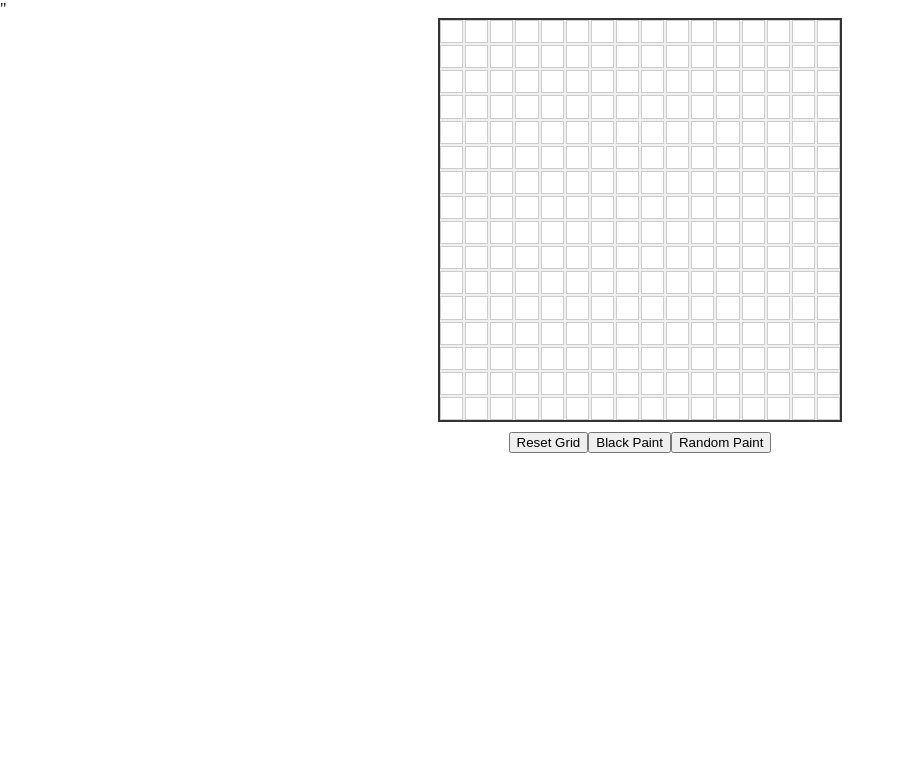
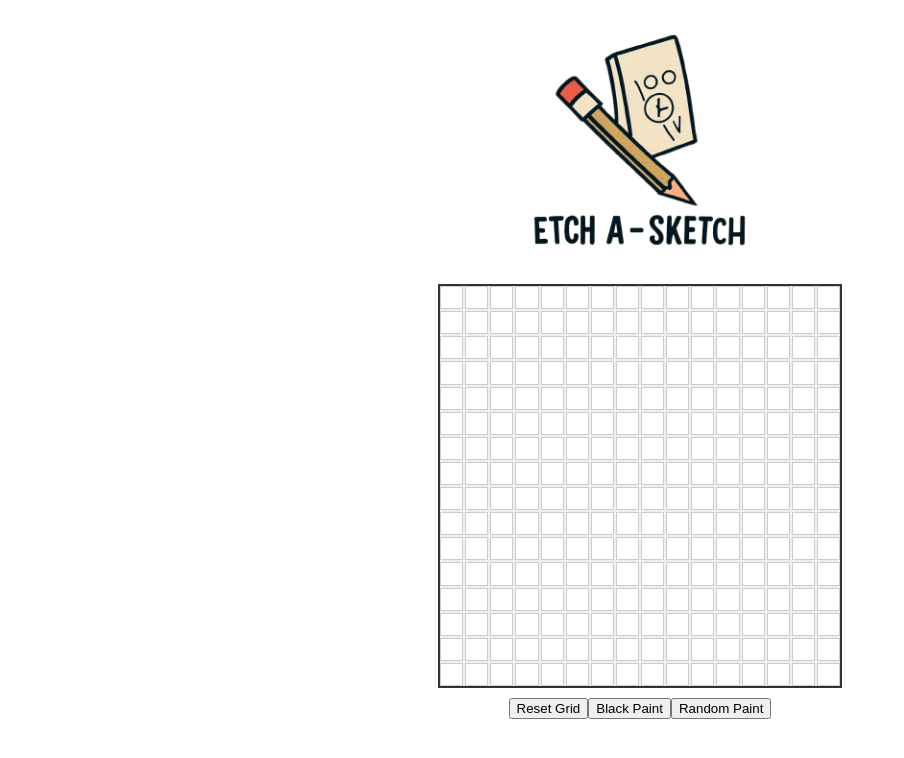
Before and after one commit to MENENDEZGUERRA/etch-a-sketch, a plain HTML site: page index.html in a window 1280 px wide. Shown: the whole page, without its empty margins (0-904 px from the left). Drawn offline with Linux system fonts and the light colour scheme.

Commit message:
Added a logo header

```diff
--- a/index.html
+++ b/index.html
@@ -3,11 +3,13 @@
 <head>
     <meta charset="UTF-8">
     <meta name="viewport" content="width=device-width, initial-scale=1.0">
-    <title>Etch a sketch</title>
-    <link rel="stylesheet" href="./style.css">
-    <script src="./script.js"></script>"
+    <link rel="stylesheet" href="style.css">
+    <script src="script.js" defer></script>
+    <title>Etch a Sketch</title>
 </head>
 <body>
-
+    <header>
+        <img src="./media/logo.png" alt="Header Image">
+    </header>
 </body>
 </html>
--- a/style.css
+++ b/style.css
@@ -4,6 +4,18 @@ body, html {
     margin: 0;
     padding: 0;
     height: 100%;
+}
+
+header {
+    text-align: center;
+    padding: 20px 0;
+}
+
+header img {
+    max-width: 100%;
+    height: auto;
+    width: 30vh;
+    height: auto;
 }
 
 .grid-container {
```
Also changed, not shown: media/logo.png (added).
